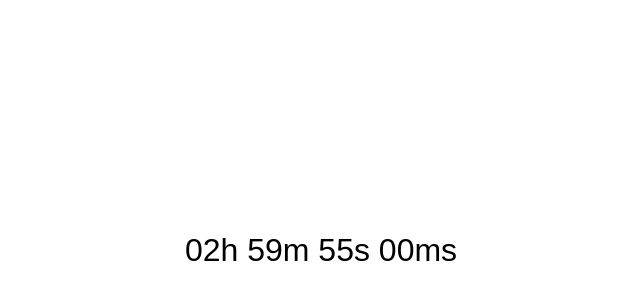
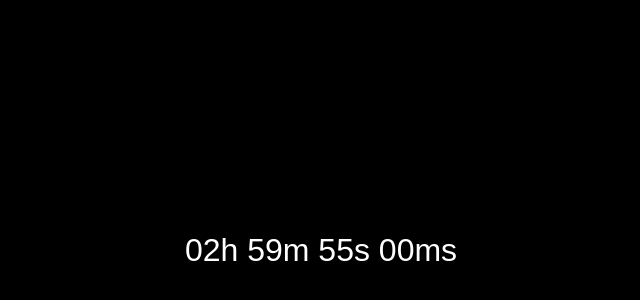
Before and after one commit to huber0203/countdown, a plain HTML site: page index.html in a window 1280 px wide. Shown: the part 150-450 px from the top of the page, without its empty margins (319-959 px from the left). Drawn offline with Linux system fonts and the light colour scheme.

Commit message:
Update index.html

```diff
--- a/index.html
+++ b/index.html
@@ -11,11 +11,11 @@
             display: flex;
             justify-content: center;
             align-items: center;
-            background-color: white; /* Optional: set background color */
+            background-color: black; /* Background color set to black */
         }
         .timer {
             font-size: 2em;
-            color: black;
+            color: white; /* Text color set to white */
             font-family: '黑体', Arial, sans-serif;
         }
     </style>
```
